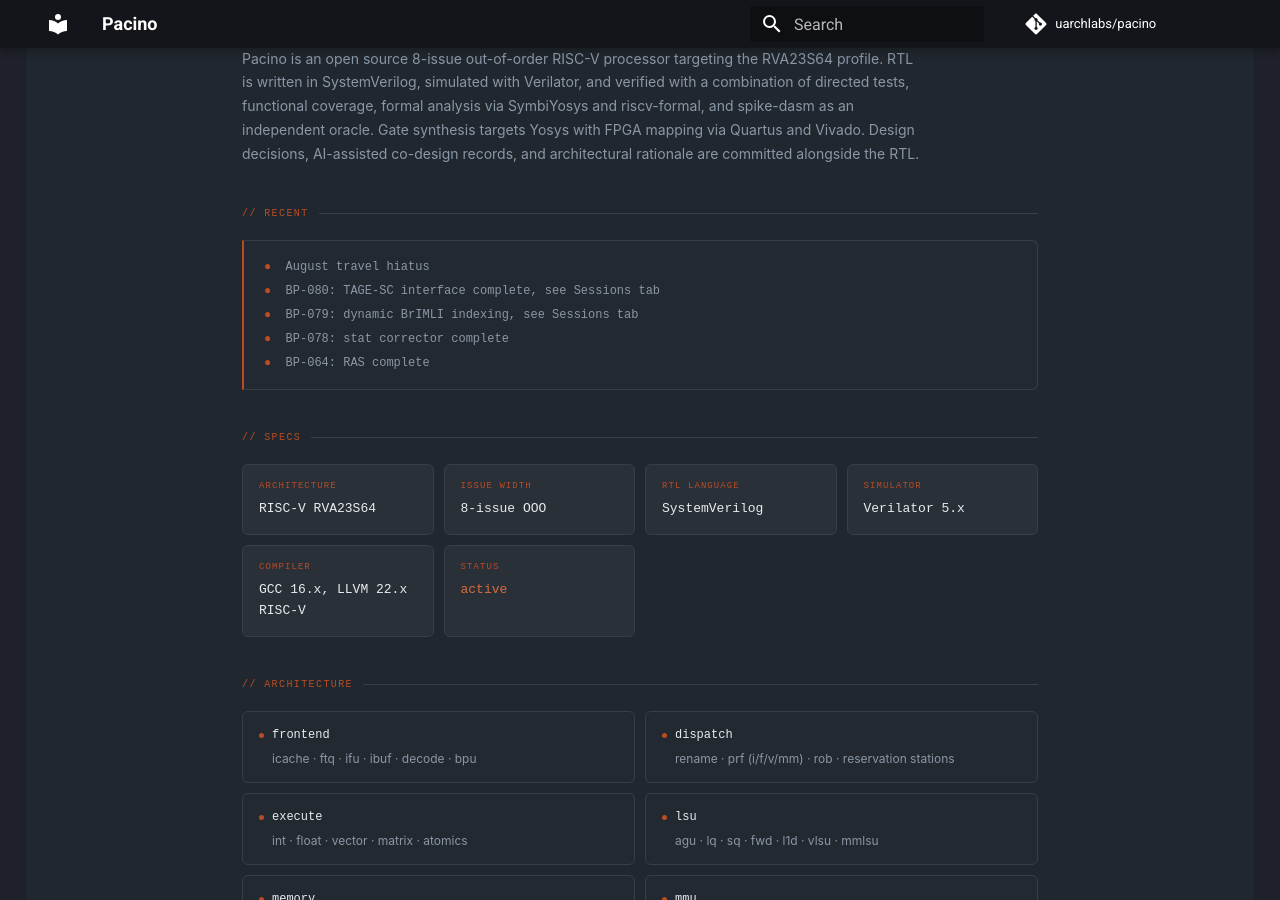
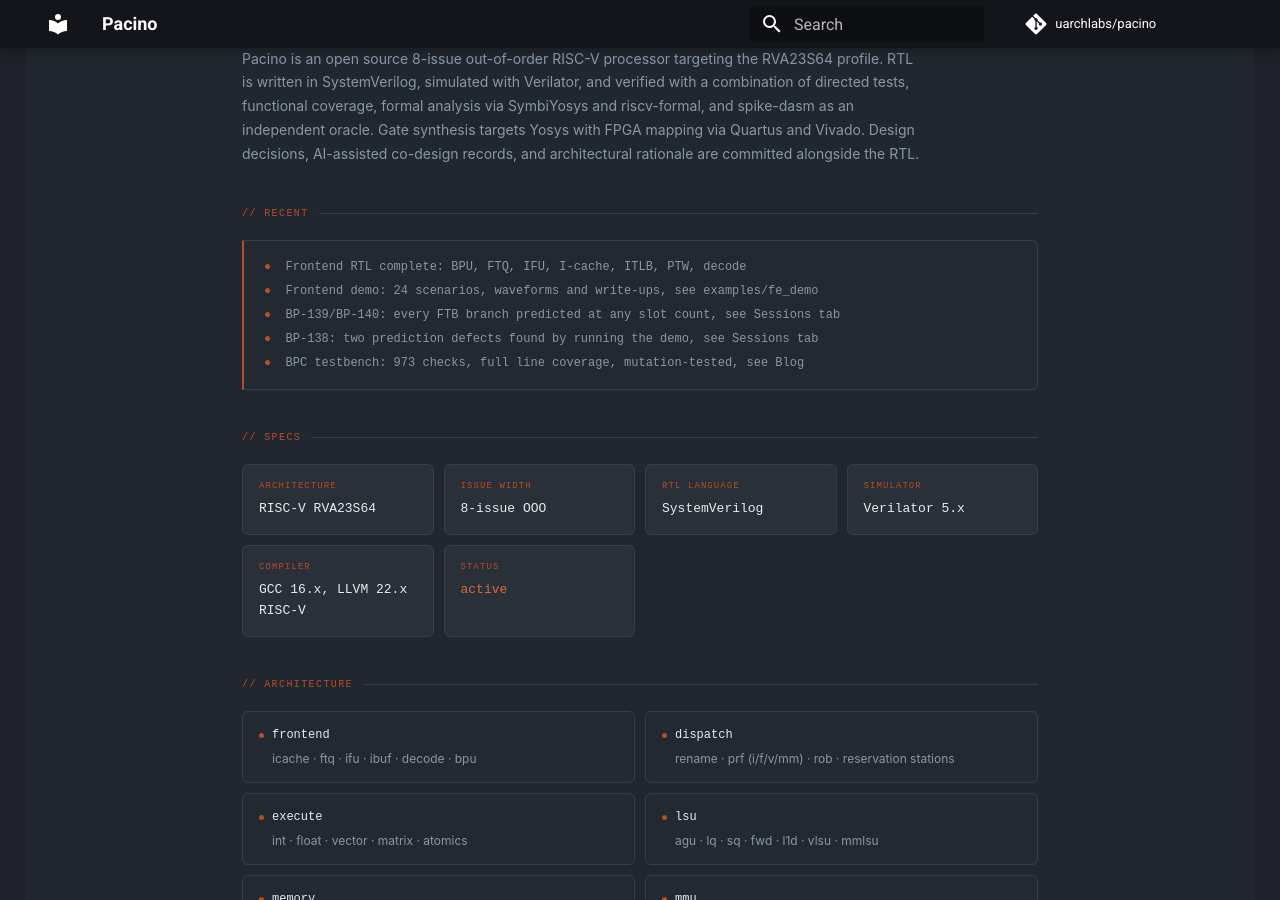
Before and after one commit to uarchlabs/pacino, an MkDocs documentation site: the page built from docs/index.md, in a window 1280 px wide and 900 px high, scrolled down 617 px. Built offline with MkDocs 1.6.1 and Material for MkDocs 9.7.7, drawn with Linux system fonts in a browser that asks for light colours; comment, search, counter and statistics services are not loaded.

Commit message:
recent news updated

```diff
--- a/docs/index.md
+++ b/docs/index.md
@@ -447,11 +447,11 @@
       <div class="section-label">// recent</div>
       <div class="method-block" style="padding:14px 20px;">
         <p style="font-family:monospace;font-size:12px;line-height:2;color:var(--muted);">
-          <span style="color:var(--accent);">●</span>&nbsp; August travel hiatus<br>
-          <span style="color:var(--accent);">●</span>&nbsp; BP-080: TAGE-SC interface complete, see  Sessions tab<br>
-          <span style="color:var(--accent);">●</span>&nbsp; BP-079: dynamic BrIMLI indexing, see  Sessions tab<br>
-          <span style="color:var(--accent);">●</span>&nbsp; BP-078: stat corrector complete<br>
-          <span style="color:var(--accent);">●</span>&nbsp; BP-064: RAS complete<br>
+          <span style="color:var(--accent);">●</span>&nbsp; Frontend RTL complete: BPU, FTQ, IFU, I-cache, ITLB, PTW, decode<br>
+          <span style="color:var(--accent);">●</span>&nbsp; Frontend demo: 24 scenarios, waveforms and write-ups, see examples/fe_demo<br>
+          <span style="color:var(--accent);">●</span>&nbsp; BP-139/BP-140: every FTB branch predicted at any slot count, see Sessions tab<br>
+          <span style="color:var(--accent);">●</span>&nbsp; BP-138: two prediction defects found by running the demo, see Sessions tab<br>
+          <span style="color:var(--accent);">●</span>&nbsp; BPC testbench: 973 checks, full line coverage, mutation-tested, see Blog<br>
         </p>
       </div>
     </section>
```
